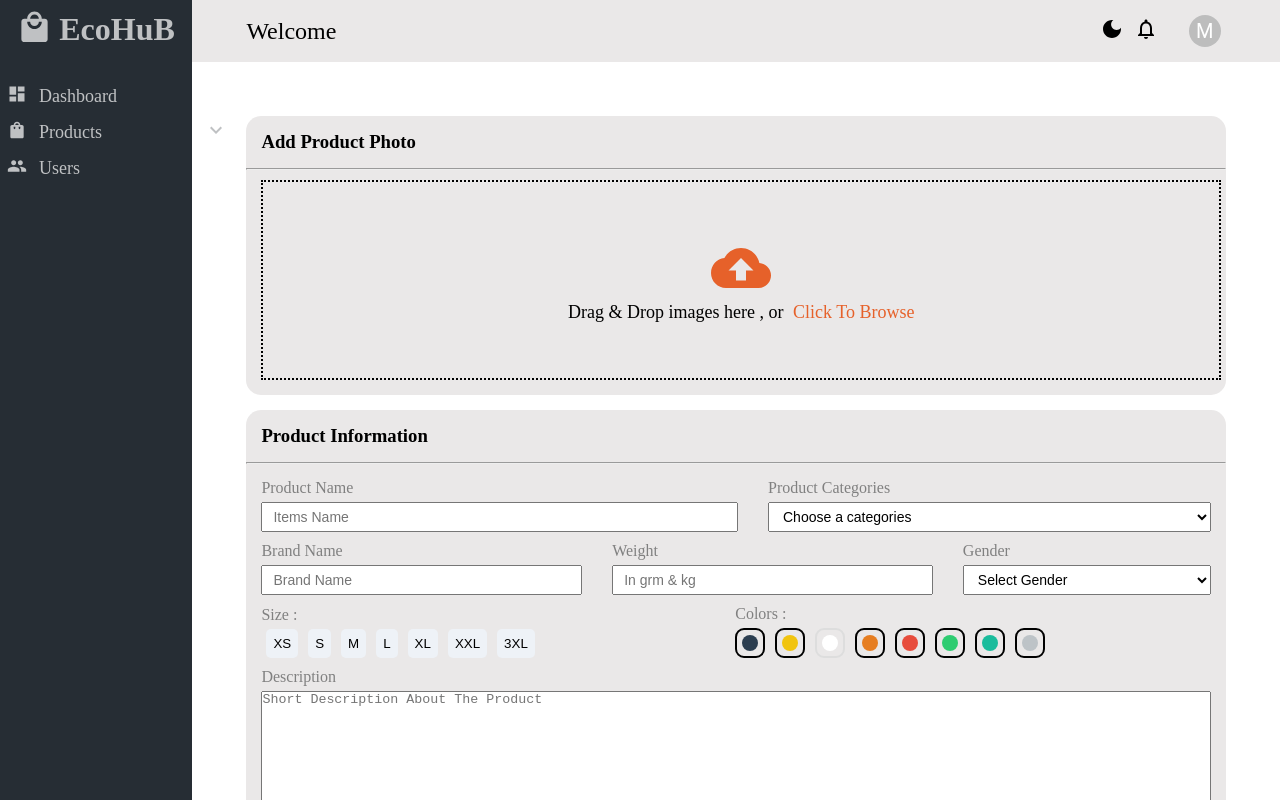
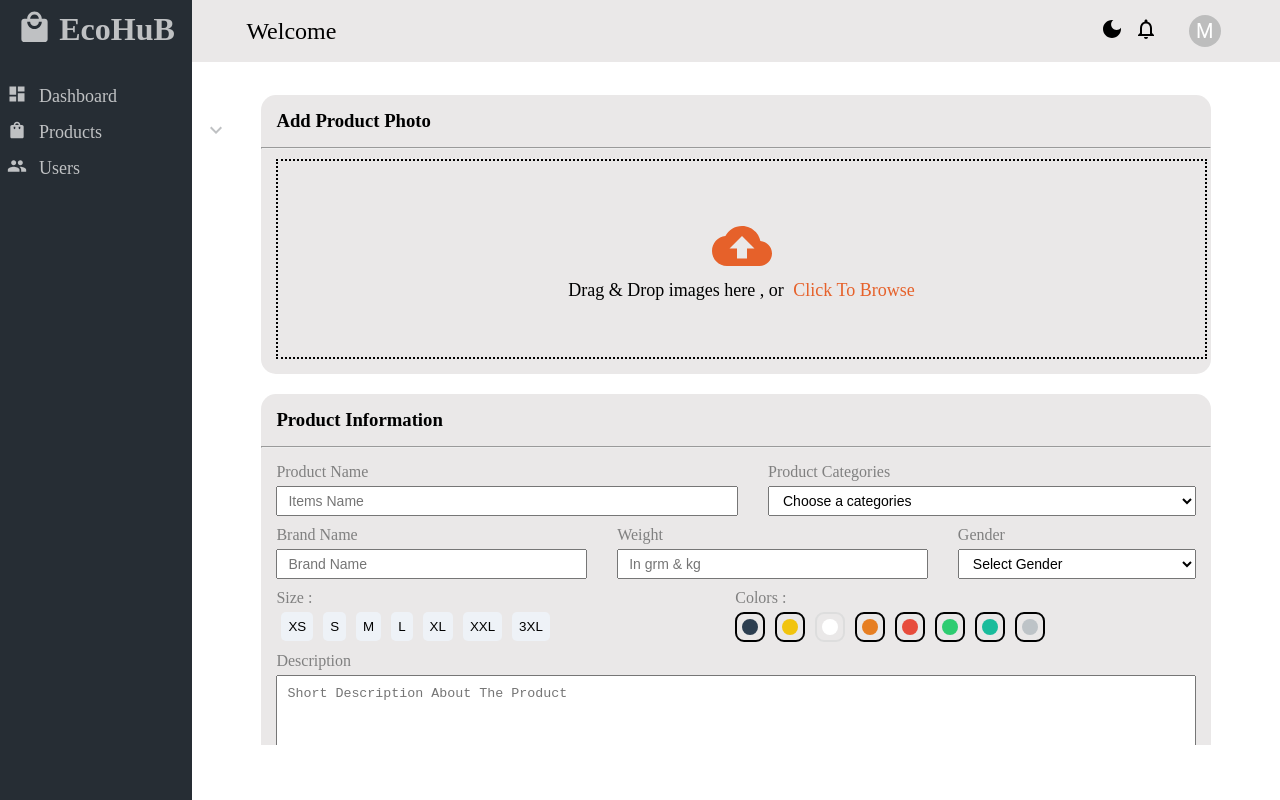
Before and after one commit to haqueaminul10/Ecommerce-Admin, a React (Vite) app: page /products/add in a window 1280 px wide. Shown: the top 800 px of the page. Built offline with nearby package versions, Linux system fonts and the light colour scheme.

Commit message:
product add design completed

```diff
--- a/src/Components/pages/product/addProduct.jsx
+++ b/src/Components/pages/product/addProduct.jsx
@@ -64,7 +64,7 @@ const AddProduct = () => {
   }, [images]);
 
   return (
-    <div className='add-product-container'>
+    <div className='add-product-container content'>
       <form>
         <section className='product-photo'>
           <h3 className='product-section-title'>Add Product Photo</h3>
@@ -267,6 +267,33 @@ const AddProduct = () => {
             </div>
           </div>
         </section>
+
+        <section className='product-price'>
+          <h3 className='product-section-title'>Pricing Details</h3>
+          <hr />
+          <div className='product-information-form'>
+            <div className='form-row'>
+              <div>
+                <label htmlFor='' className='form-label'>
+                  Price
+                </label>
+                <input type='number' placeholder='000' className='form-input' />
+              </div>
+              <div>
+                <label htmlFor='' className='form-label'>
+                  Discount Price
+                </label>
+                <input type='number' placeholder='000' className='form-input' />
+              </div>
+            </div>
+          </div>
+        </section>
+        <section className='submit-button-part'>
+          <div className='button-section'>
+            <button className='create-button'>Create Product</button>
+            <button className='cancel-button'>Cancel</button>
+          </div>
+        </section>
       </form>
     </div>
   );
--- a/src/Components/styles/addProduct.css
+++ b/src/Components/styles/addProduct.css
@@ -1,13 +1,19 @@
 .add-product-container {
-  /* background-color: yellow; */
+  /* border: 2px solid green; */
 }
-
+.content {
+  height: calc(90vh - 70px);
+  overflow-y: auto;
+  padding: 0 15px;
+}
 /* PRODUCT-PHOTO */
 
 .product-photo,
-.product-information {
+.product-information,
+.product-price {
   background-color: #eae8e8;
   border-radius: 15px;
+  margin-bottom: 20px;
 }
 .product-section-title {
   padding: 15px;
@@ -149,4 +155,32 @@
 .product-descriptioin {
   width: 100%;
   height: 200px;
+  padding: 10px;
 }
+
+/* PRICE DETAILS */
+
+/* SUBMITTED PART */
+.submit-button-part {
+  background-color: #eef2f7;
+  padding: 30px 15px;
+}
+.button-section {
+  display: flex;
+  justify-content: flex-end;
+  gap: 20px;
+}
+.create-button {
+  background-color: #eef2f7;
+  padding: 10px;
+  color: gray;
+  border-radius: 10px;
+  border: 1px solid gray;
+}
+.cancel-button {
+  background-color: #e6612a;
+  padding: 10px;
+  color: white;
+  border-radius: 10px;
+  border: none;
+}
--- a/src/Components/styles/layout.css
+++ b/src/Components/styles/layout.css
@@ -3,7 +3,7 @@
   display: flex;
 }
 .childrenItems {
-  margin: 5%;
+  margin: 3% 5%;
 }
 
 /* NAVBAR SECTION */
```
